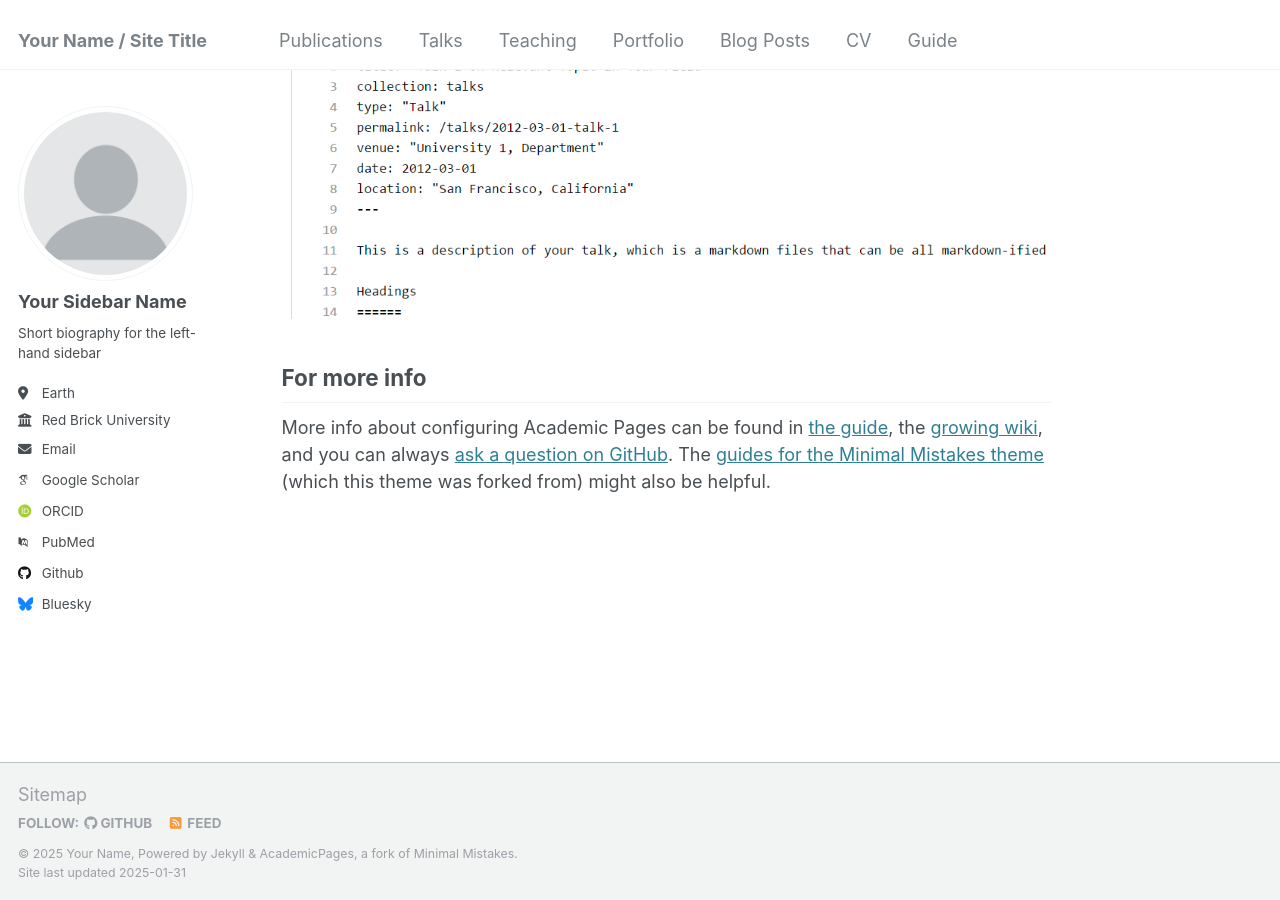
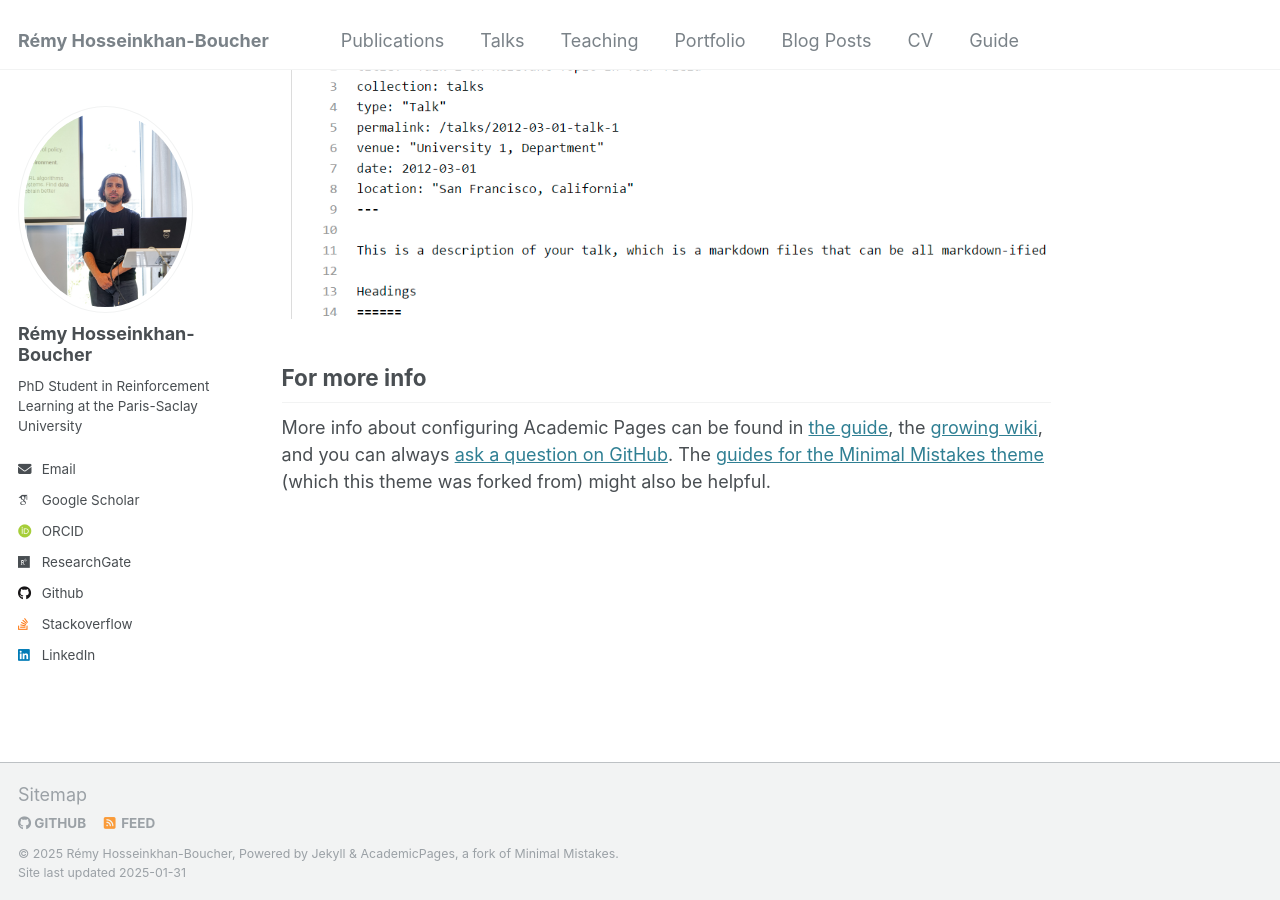
Before and after one commit to ReHoss/rehoss.github.io, a Jekyll site: the page built from _pages/about.md, in a window 1280 px wide and 900 px high, scrolled down 2643 px. Built offline with Jekyll 4.4.1, drawn with Linux system fonts in a browser that asks for light colours; some web fonts are replaced.

Commit message:
Add social media in config file

```diff
--- a/_config.yml
+++ b/_config.yml
@@ -7,49 +7,49 @@
 # server process.
 
 # Basic Site Settings
-locale                   : "en-US"
-title                    : "Your Name / Site Title"
+locale                   : "en-UK"
+title                    : "Rémy Hosseinkhan-Boucher"
 title_separator          : "-"
-name                     : &name "Your Name"
-description              : &description "personal description"
-url                      : https://academicpages.github.io # the base hostname & protocol for your site e.g. "https://[your GitHub username].github.io"
+name                     : &name "Rémy Hosseinkhan-Boucher"
+description              : &description "PhD Student in Reinforcement Learning at the Paris-Saclay University"
+url                      : https://rehoss.github.io
 baseurl                  : "" # the subpath of your site, e.g. "/blog"
-repository               : "academicpages/academicpages.github.io"
+repository               : "ReHoss/rehoss.github.io"
 
 # Site Author - The following control what appear as part of the author content on the side bar.
 #               If a field is blank the icon and link will not appear, otherwise it will be shown.
 #               Additional customization can be done by editing /_includes/author-profile.html
 author:
   # Biographic information
-  avatar           : "profile.png"
-  name             : "Your Sidebar Name"
+  avatar           : "profile_picture.jpg"
+  name             : "Rémy Hosseinkhan-Boucher"
   pronouns         : # example: "she/her"
-  bio              : "Short biography for the left-hand sidebar"
-  location         : "Earth"
-  employer         : "Red Brick University"
+  bio              : "PhD Student in Reinforcement Learning at the Paris-Saclay University"
+  location         : #"Earth"
+  employer         : #"Paris-Saclay University - DATAFLOT - Inria TAU"
   uri              : # URL
-  email            : "none@example.org"
+  email            : "remy.hosseinkhan(@)universite-paris-saclay.fr"
 
   # Academic websites
   arxiv            : # URL - Update with the correct link to your profile
-  googlescholar    : "https://scholar.google.com/citations?user=PS_CX0AAAAAJ"
+  googlescholar    : "https://scholar.google.co.uk/citations?user=qEN1YycAAAAJ&hl=en"
   impactstory      : # URL
-  orcid            : "http://orcid.org/yourorcidurl"
+  orcid            : "https://orcid.org/0009-0005-3382-6081"
   semantic         : # URL
-  pubmed           : "https://www.ncbi.nlm.nih.gov/pubmed/?term=john+snow"
-  researchgate     : # URL
+  pubmed           : # URL
+  researchgate     : "https://www.researchgate.net/profile/Remy-Hosseinkhan-Boucher"
   scopus           : # URL
 
   # Repositories and software development
   bitbucket        : # Username - Update with your username on the site
   codepen          : # Username
   dribbble         : # Username
-  github           : "academicpages"
+  github           : "rehoss"
   kaggle           : # Username
-  stackoverflow    : # User number or user number and name (i.e., use "1" or "1/jeff-atwood")
+  stackoverflow    : "12149730/rémy-hosseinkhan-boucher" # User number or user number and name (i.e., use "1" or "1/jeff-atwood")
 
   # Social media
-  bluesky          : "bsky.app" # Replace this with you Bluesky username
+  bluesky          : # Replace this with you Bluesky username
   facebook         : # Username
   flickr           : # Username
   foursquare       : # Username
@@ -58,7 +58,7 @@ author:
   keybase          : # Username
   instagram        : # Username
   lastfm           : # Username
-  linkedin         : # Username
+  linkedin         : "remy-hosseinkhan"
   mastodon         : # URL
   medium           : # URL
   pinterest        : # Username
@@ -87,7 +87,7 @@ publication_category:
 teaser                   :  # filename of teaser fallback teaser image placed in /images/, .e.g. "500x300.png"
 breadcrumbs              : false # true, false (default)
 words_per_minute         : 160
-future                   : true
+future                   : false
 read_more                : "disabled" # if enabled, adds "Read more" links to excerpts
 talkmap_link             : false      #change to true to add link to talkmap on talks page
 comments:
```
Also changed, not shown: images/profile.png (deleted), images/profile_picture.jpg (added).
